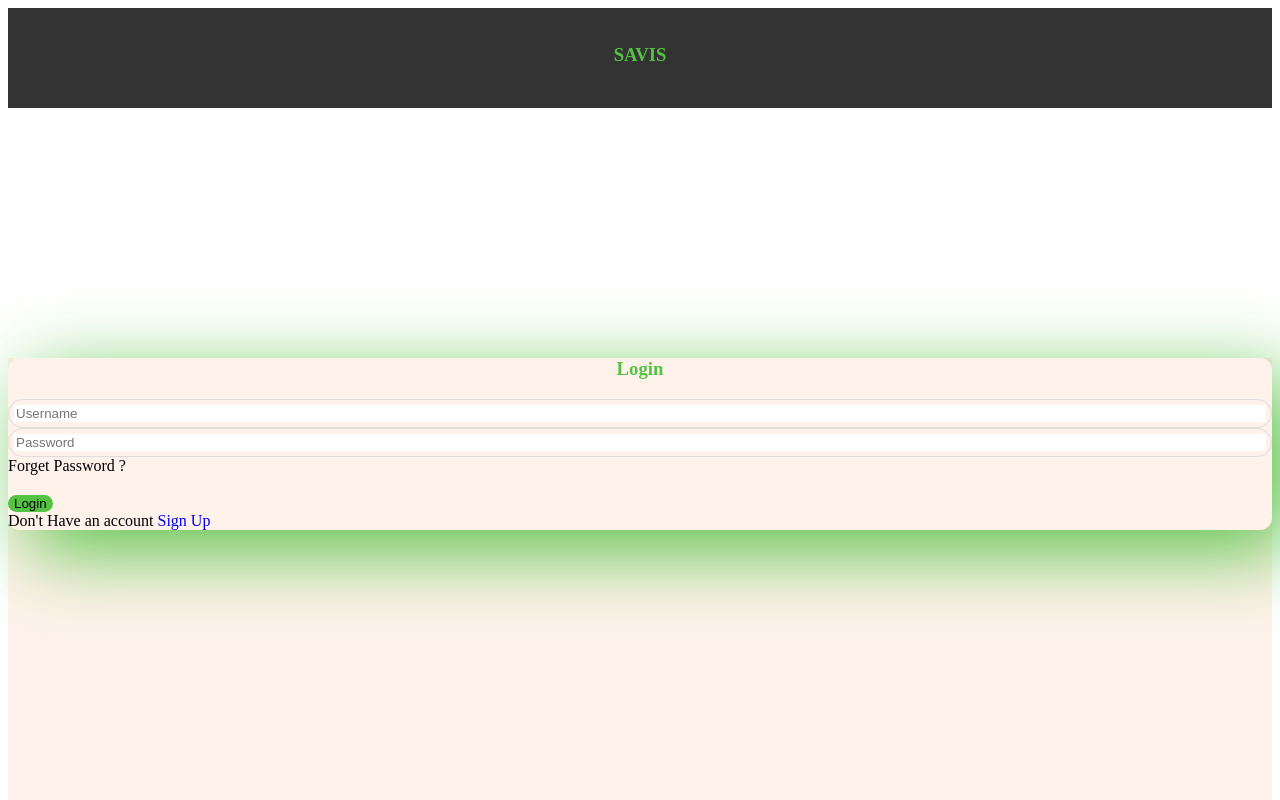
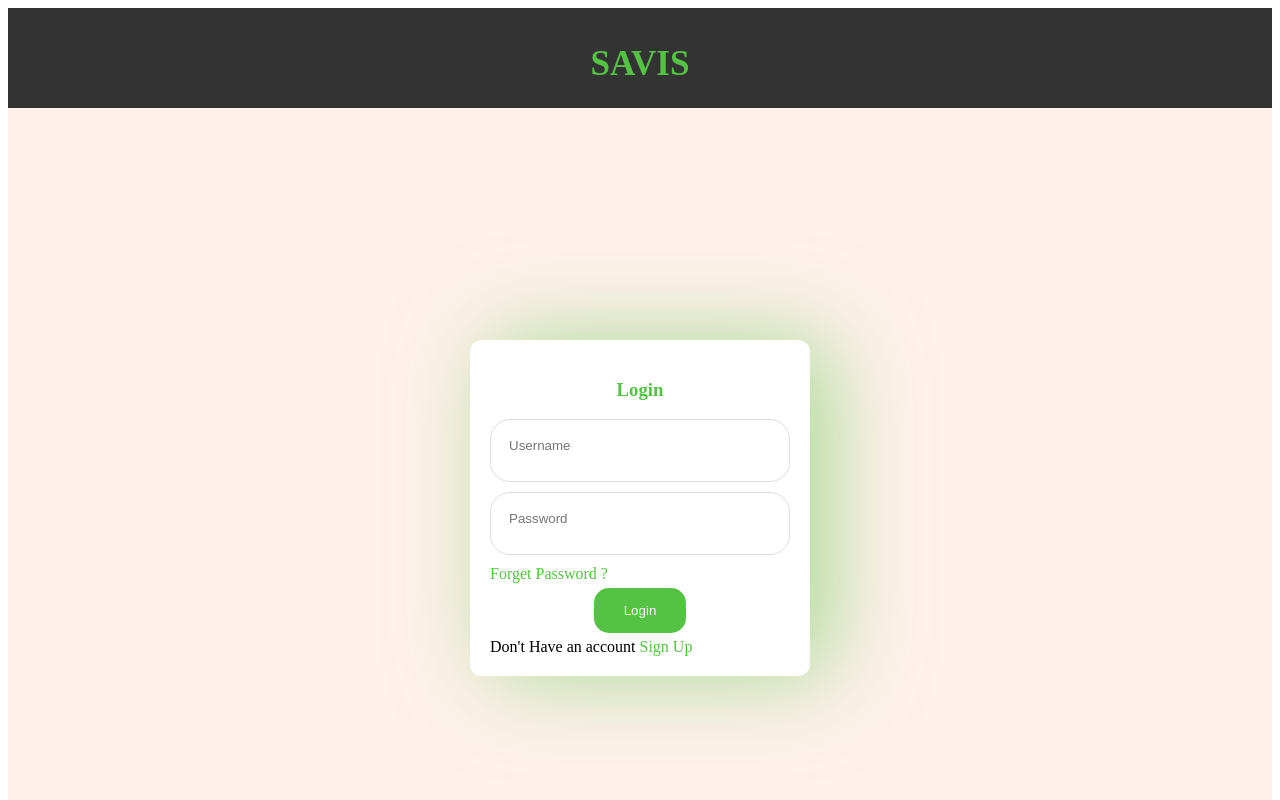
Before and after one commit to sirarifarid/savis3, an Angular app in the folder Savis3/: page /login in a window 1280 px wide. Shown: the top 800 px of the page. Built offline with nearby package versions, Linux system fonts and the light colour scheme.

Commit message:
shabu/sp-30

```diff
--- a/Savis3/src/app/components/login/login.component.html
+++ b/Savis3/src/app/components/login/login.component.html
@@ -22,7 +22,7 @@
                                     <input formControlName ="username" type ="text"placeholder="Username">
                                 </div>
                             </div>
-                            <small *ngIf="loginForm.controls['username'].dirty && loginForm.hasError('required','username')" class="text-danger">*Username is required</small>
+                            <small *ngIf="loginForm.controls['username'].dirty && loginForm.hasError('required','username')" class="text-danger small-error">*Username is required</small>
                             <div class ="form-group pt-3">
                                 <div class="input-field" [class.error]="loginForm.controls['password'].dirty && loginForm.hasError('required','password')">
                                     <span class="fa fa-lock p-2"></span>
--- a/Savis3/src/app/components/login/login.component.scss
+++ b/Savis3/src/app/components/login/login.component.scss
@@ -1,79 +1,108 @@
-.outer{
+.outer {
+    display: flex;
+    align-items: center;
+    justify-content: center;
     height: 100vh;
     background-color: #fff2eb;
-
-
 }
 
-.panel-heading{
+.panel-heading {
     text-align: center;
     margin-bottom: 10px;
     color: #54c242;
 }
-.title{
+
+.title {
+    font-size: 30px;
     text-align: center;
-    padding: 17px;
+    padding: 1px;
     color: #54c242;
+}
+.copyright{
+ padding: 15px;
+}
 
-}
-.header, .footer {
+.header,
+.footer {
     background-color: #333;
     height: 100px;
     color: #fff;
     text-align: center;
-  }
-  .copyright{
+}
+
+.copyright {
     text-align: center;
     color: #54c242;
-  }
-#forget{
+}
+
+#forget {
     min-width: 100px;
     margin-left: auto;
     text-decoration: none;
     cursor: pointer;
+    color: #54c242;
 }
 
-A:hover{
+A:hover {
     text-decoration: none;
+}
 
-}
-.form-inline label{
+.form-inline label {
     padding-left: 10px;
     margin: 0;
     cursor: pointer;
 }
-.btn{
-    margin-top: 20px;
+
+.btn {
+    margin-top: 5px;
+    margin-bottom: 5px;
     border: none;
     border-radius: 15px;
     background-color: #54c242;
-
-
-}
-.panel{
-    box-shadow: 20px 20px 80px rgb(84, 194, 66);
-    border-radius: 12px;
-    margin-top: 250px;
-
+    color: #fff;
+    padding: 15px 30px; /* Increased padding for a bigger button */
+    cursor: pointer;
+    transition: background-color 0.3s;
+    display: block; /* Make it a block-level element */
+    margin-left: auto; /* Center the button horizontally */
+    margin-right: auto;
 }
 
-.input-field{
+.btn:hover {
+    background-color: #388e3c;
+}
+
+.panel {
+    box-shadow: 20px 0px 90px rgba(84, 194, 66, 0.5);
+    border-radius: 12px;
+    width: 300px;
+    background-color: #fff;
+    padding: 20px;
+}
+
+.input-field {
     border-radius: 20px;
-    padding: 5px;
+    padding: 10px;
     display: flex;
     align-items: center;
     cursor: pointer;
     border: 1px solid #ddd;
     color: #54c242;
+    margin-bottom: 10px;
 }
-.input-field.error{
+
+.input-field.error {
     border: 1px solid red;
     color: red;
+}
 
-}
-input[type='email'],input[type='password'], input[type='text']{
+input[type='email'],
+input[type='password'],
+input[type='text'] {
     border: none;
     outline: none;
     box-shadow: none;
-    width: 100%;
+    width: calc(100% - 40px); /* Adjusted width */
+    padding: 8px; /* Adjusted padding */
+    margin-bottom: 10px;
 }
--- a/Savis3/src/app/components/signup/signup.component.scss
+++ b/Savis3/src/app/components/signup/signup.component.scss
@@ -1,79 +1,102 @@
-.outer{
+.outer {
+    display: flex;
+    align-items: center;
+    justify-content: center;
     height: 100vh;
     background-color: #fff2eb;
-
-
 }
 
-.panel-heading{
+.panel-heading {
     text-align: center;
     margin-bottom: 10px;
     color: #54c242;
 }
-.title{
+
+.title {
     text-align: center;
     padding: 17px;
     color: #54c242;
+}
 
-}
-.header, .footer {
+.header,
+.footer {
     background-color: #333;
     height: 100px;
     color: #fff;
     text-align: center;
-  }
-  .copyright{
+}
+
+.copyright {
     text-align: center;
     color: #54c242;
-  }
-#forget{
+}
+
+#forget {
     min-width: 100px;
     margin-left: auto;
     text-decoration: none;
     cursor: pointer;
+    color: #54c242; /* Added color */
 }
 
-A:hover{
+A:hover {
     text-decoration: none;
+}
 
-}
-.form-inline label{
+.form-inline label {
     padding-left: 10px;
     margin: 0;
     cursor: pointer;
 }
-.btn{
+
+.btn {
     margin-top: 20px;
     border: none;
     border-radius: 15px;
     background-color: #54c242;
-
-
-}
-.panel{
-    box-shadow: 20px 20px 80px rgb(84, 194, 66);
-    border-radius: 12px;
-    margin-top: 250px;
-
+    color: #fff; /* Added text color */
+    padding: 10px 20px; /* Added padding for better button appearance */
+    cursor: pointer;
+    transition: background-color 0.3s; /* Added smooth transition */
 }
 
-.input-field{
+.btn:hover {
+    background-color: #388e3c; /* Darker green on hover */
+}
+
+.panel {
+    box-shadow: 20px 0px 90px rgba(84, 194, 66, 0.5);
+    border-radius: 12px;
+    width: 300px;
+    background-color: #fff;
+    padding: 20px;
+}
+
+.input-field {
     border-radius: 20px;
-    padding: 5px;
+    padding: 10px;
     display: flex;
     align-items: center;
     cursor: pointer;
     border: 1px solid #ddd;
     color: #54c242;
+    margin-bottom: 10px; /* Reduced margin-bottom for better spacing */
 }
-.input-field.error{
+
+.input-field.error {
     border: 1px solid red;
     color: red;
+}
 
-}
-input[type='email'],input[type='password'], input[type='text']{
+input[type='email'],
+input[type='password'],
+input[type='text'] {
     border: none;
     outline: none;
     box-shadow: none;
     width: 100%;
+    padding: 8px; /* Added padding for better input appearance */
+    margin-bottom: 10px; /* Added margin-bottom for better spacing */
 }
+
+/* Add more specific styles or adjust according to your design preferences */
--- a/Savis3/src/app/features/two-means/two-means.component.html
+++ b/Savis3/src/app/features/two-means/two-means.component.html
@@ -1 +1 @@
-<p>two-means works!</p>
+<p>it works</p>
```
